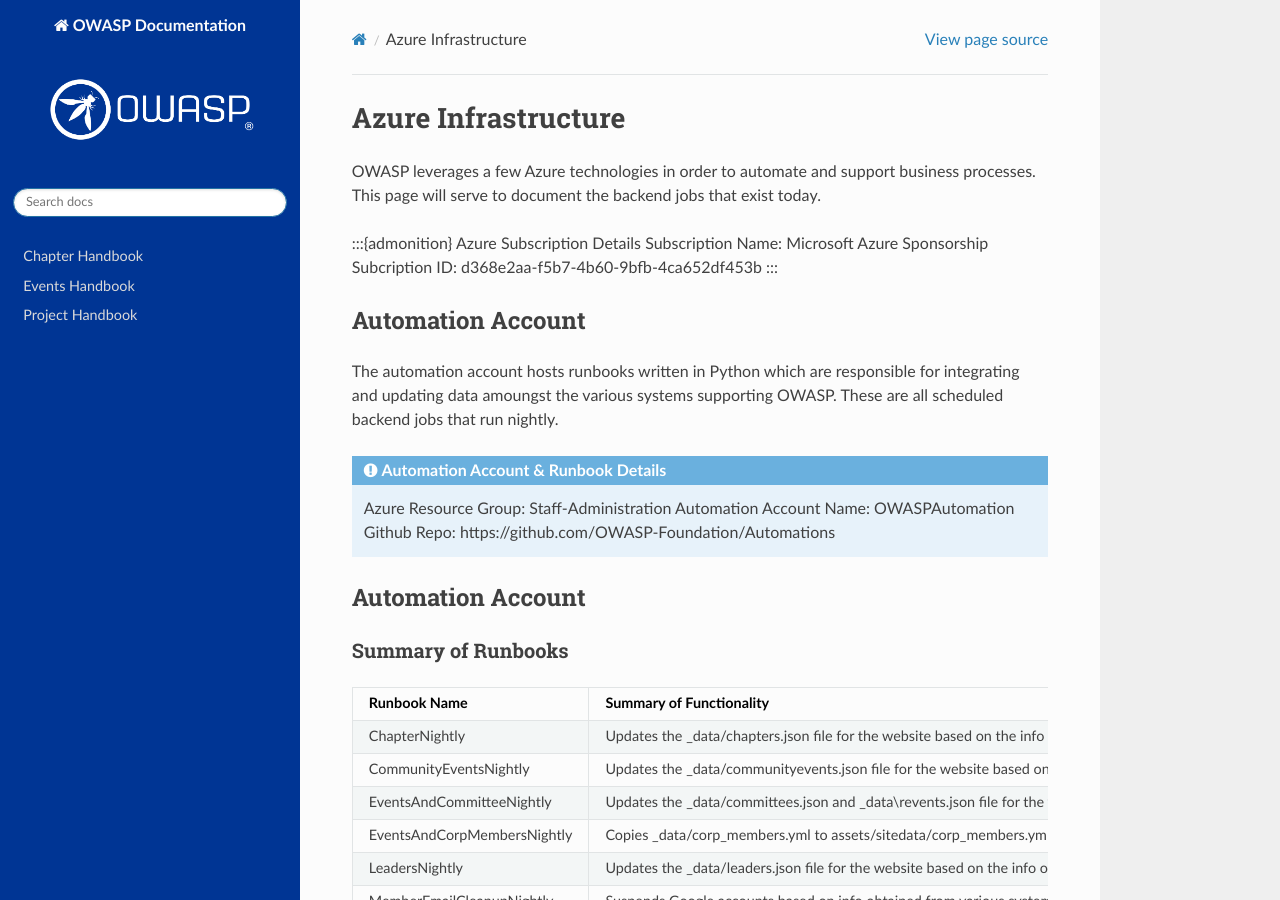
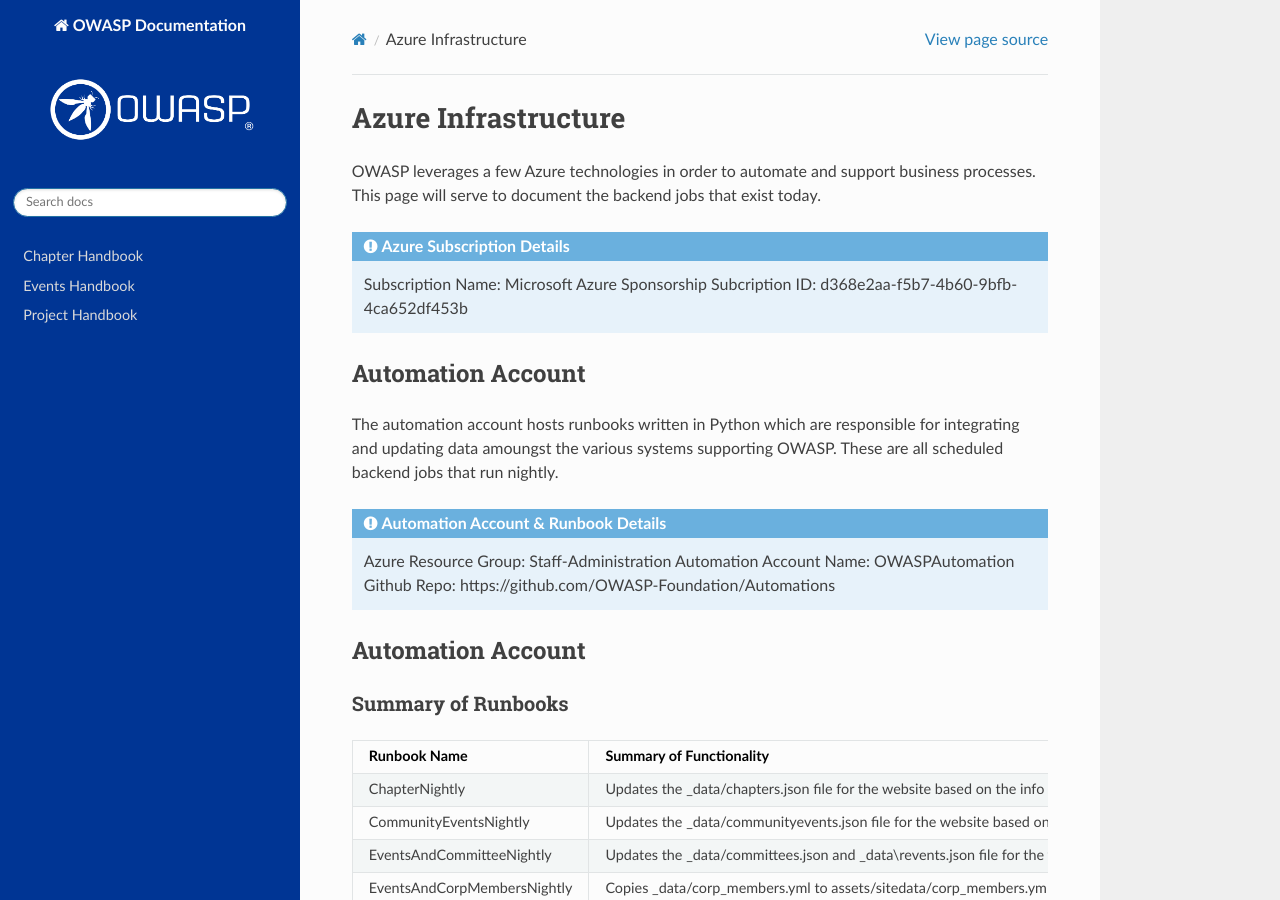
Before and after one commit to OWASP/docs, a Sphinx documentation site: the page built from source/infrastructure/azure-backend.md, in a window 1280 px wide and 900 px high. Built offline with Sphinx 7.4.7 and the Read the Docs theme 2.0.0, drawn with Linux system fonts in a browser that asks for light colours.

Commit message:
Update azure-backend.md

````diff
--- a/source/infrastructure/azure-backend.md
+++ b/source/infrastructure/azure-backend.md
@@ -1,10 +1,10 @@
 # Azure Infrastructure
 OWASP leverages a few Azure technologies in order to automate and support business processes.  This page will serve to document the backend jobs that exist today.
 
-:::{admonition} Azure Subscription Details
+```{admonition} Azure Subscription Details
 Subscription Name: Microsoft Azure Sponsorship
 Subcription ID: d368e2aa-f5b7-4b60-9bfb-4ca652df453b
-:::
+```
 
 ## Automation Account
 
````
